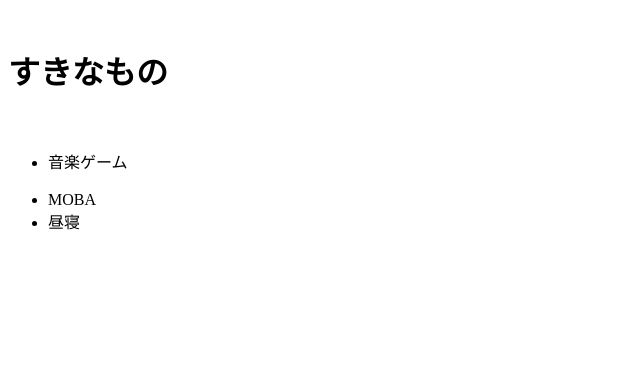
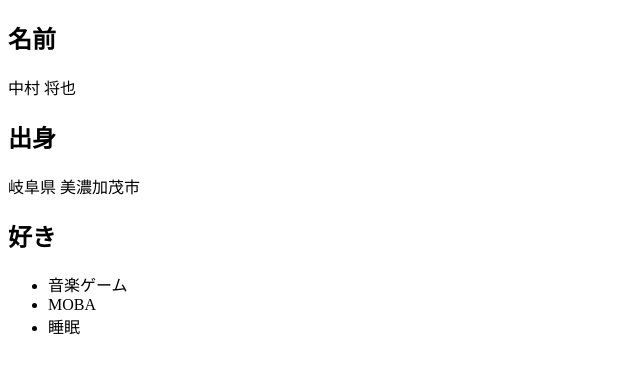
Before and after one commit to NMasaya/NMasaya.github.io, a plain HTML site: page profile.html in a window 1280 px wide. Shown: the whole page, without its empty margins (0-640 px from the left). Drawn offline with Linux system fonts and the light colour scheme.

Commit message:
Update profile.html

```diff
--- a/profile.html
+++ b/profile.html
@@ -5,22 +5,15 @@
     <title>Prof</title>
 </head>
 <body>
-    <br>
-    </ul>
-    <h1>すきなもの</h1>
-    <br>
+        <h2>名前</h2>
+    <p>中村 将也</p>
+    <h2>出身</h2>
+    <p>岐阜県 美濃加茂市</p>
+    <h2>好き</h2>
     <ul>
-        <li>
-            音楽ゲーム
-        </li>
-        <br>
-        <li>
-            MOBA
-        </li>
-        <li>
-            昼寝
-        </li>
-        </li>
+        <li>音楽ゲーム</li>
+        <li>MOBA</li>
+        <li>睡眠</li>
     </ul>
 </body>
 </html>
```
